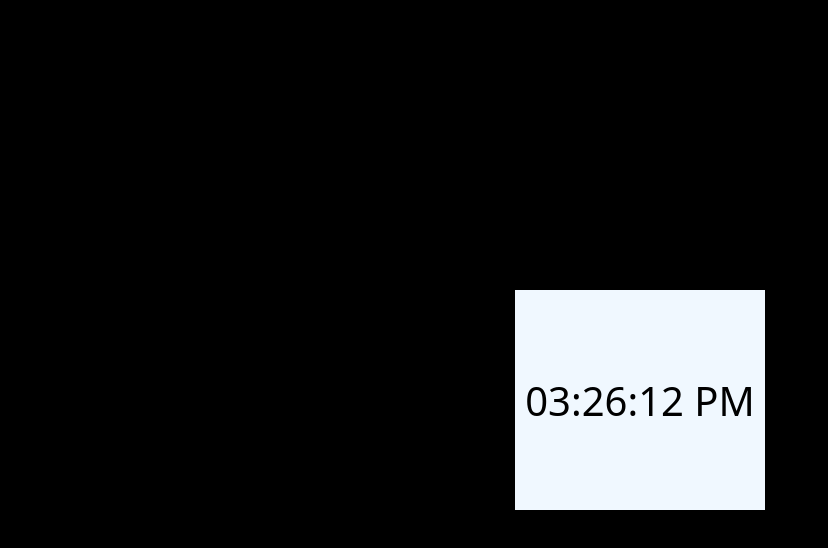
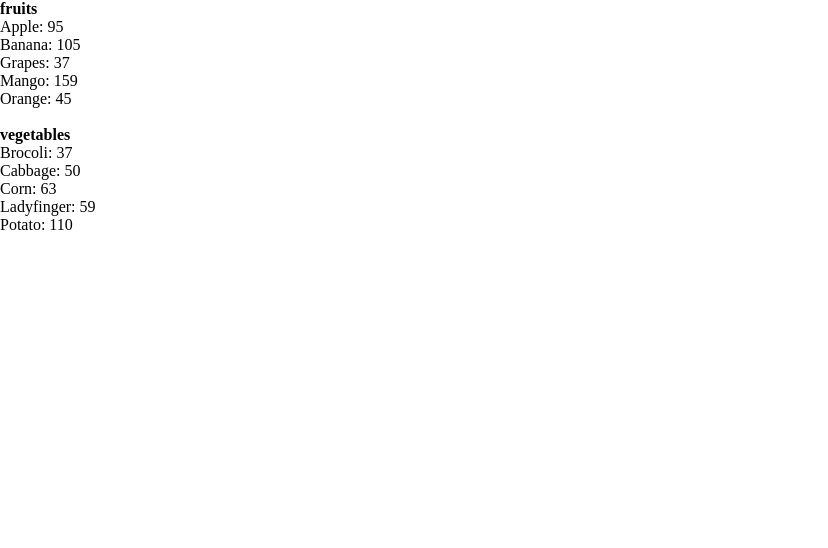
Before and after one commit to Tuffy-the-Coder/React, a React (Vite) app in the folder 01_basic_React/: page / in a window 1280 px wide. Shown: the top 548 px of the page, without its empty margins (0-828 px from the left). Built offline with nearby package versions, Linux system fonts and the light colour scheme.

Commit message:
List & conditional

```diff
--- a/01_basic_React/src/App.jsx
+++ b/01_basic_React/src/App.jsx
@@ -2,13 +2,15 @@
 // import Size from "./hooks/windowSize"
 // import Data from "./hooks/useRef"
 // import Stopwatch from "./hooks/Stopwatch"
-import DigitalClock from "./hooks/DigitalClock"
+// import DigitalClock from "./hooks/DigitalClock"
+// import Greeting from "./conditionalRendering/Greeting"
+import List from "./Lists/List"
 
 function App() {
 
   return (
     <>
-       <DigitalClock />
+      <List />
     </>
   )
 }
--- /dev/null
+++ b/01_basic_React/src/Lists/ItemList.jsx
@@ -0,0 +1,17 @@
+
+
+export default function ItemList(props) {
+
+
+    const ListOfItem = props.items;
+
+    const ListOfItems = ListOfItem.map(item => <li key={item.id}>{item.name}: {item.calories}</li>)
+    ListOfItem.sort((a,b) =>  a.name.localeCompare(b.name));
+    return (
+        <>
+            <h4>{props.category}</h4>
+            <ul>{ListOfItems}</ul>
+
+        </>
+    )
+}
--- /dev/null
+++ b/01_basic_React/src/Lists/List.jsx
@@ -0,0 +1,52 @@
+
+
+// export default function List() {
+
+//     const fruits = [{id: 1, name: "Apple",calories: 95},
+//                     {id: 2, name: "Mango",calories: 159},
+//                     {id: 3, name: "Banana",calories: 105},
+//                     {id: 4, name: "Grapes",calories: 37},
+//                     {id: 5, name: "Orange",calories: 45}];
+
+//     fruits.sort((a, b) => a.name.localeCompare(b.name)); // Alphabetical
+//     // fruits.sort((a, b) => b.name.localeCompare(a.name)); // reverseAlphabetical
+//     // fruits.sort((a,b) => a.calories - b.calories); // numerical
+//     // fruits.sort((a,b) => b.calories - a.calories); // reverse numerical
+
+//     // const lowCalFruit = fruits.filter(fruits => fruits.calories < 100);
+
+//     const listItems = fruits.map(fruits => <li key={fruits.id}>
+//                                                 {fruits.name}: {fruits.calories}
+//                                                 </li>)
+
+//     return (
+//         <>
+//             <ol>{listItems}</ol>
+//         </>
+//     )
+// }
+
+import ItemList from "./ItemList"
+
+export default function List() {
+
+    const fruits = [
+        { id: 1, name: "Apple", calories: 95 },
+        { id: 2, name: "Mango", calories: 159 },
+        { id: 3, name: "Banana", calories: 105 },
+        { id: 4, name: "Grapes", calories: 37 },
+        { id: 5, name: "Orange", calories: 45 }];
+    const vegetables = [
+        { id: 6, name: "Potato", calories: 110 },
+        { id: 7, name: "Ladyfinger", calories: 59 },
+        { id: 8, name: "Corn", calories: 63 },
+        { id: 9, name: "Brocoli", calories: 37 },
+        { id: 10, name: "Cabbage", calories: 50 }];
+    return (
+        <>
+            <ItemList items={fruits} category="fruits" />
+            <br/>
+            <ItemList items={vegetables} category="vegetables" />
+        </>
+    )
+}
--- /dev/null
+++ b/01_basic_React/src/conditionalRendering/Greeting.jsx
@@ -0,0 +1,13 @@
+import ConditionalRendering from "./conditionalRendering"
+import { useState } from "react";
+
+export default function Greeting () {
+    const [isLogged, setisLogged] = useState(false);
+    return (
+        <>
+            <button onClick={() => setisLogged(!isLogged)} style={{width : 50, height : 30}}></button>
+                {console.log("rendering")}
+            <ConditionalRendering isLoggedIn={isLogged} userName="Anurag" />
+        </>
+    )
+}
--- a/01_basic_React/src/hooks/DigitalClock.jsx
+++ b/01_basic_React/src/hooks/DigitalClock.jsx
@@ -7,13 +7,13 @@ export default function DigitalClock() {
     const [time, setTime] = useState(new Date());
 
     useEffect( () => {
-        console.log("mount");
+        // console.log("mount");
         const intervalId = setInterval(()=> {
             setTime(new Date());
         },1000)
 
     return () => {
-        console.log("demount");
+        // console.log("demount");
         clearInterval(intervalId);
     }
     }, []);
```
Also changed, not shown: 01_basic_React/src/conditionalRendering/conditionalRendering.jsx (added, +50 -0 lines).
